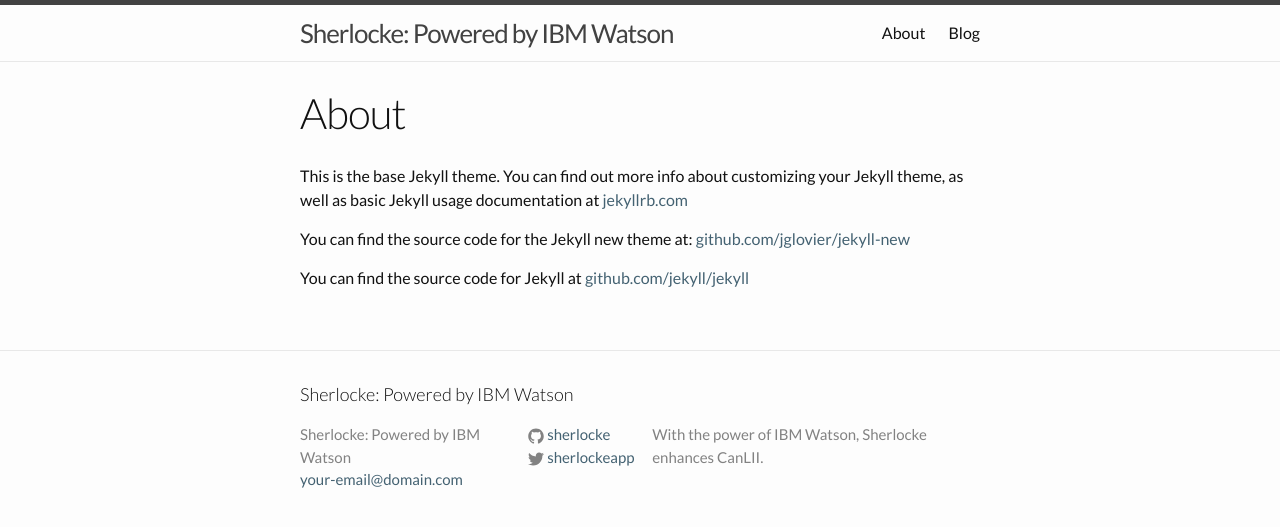
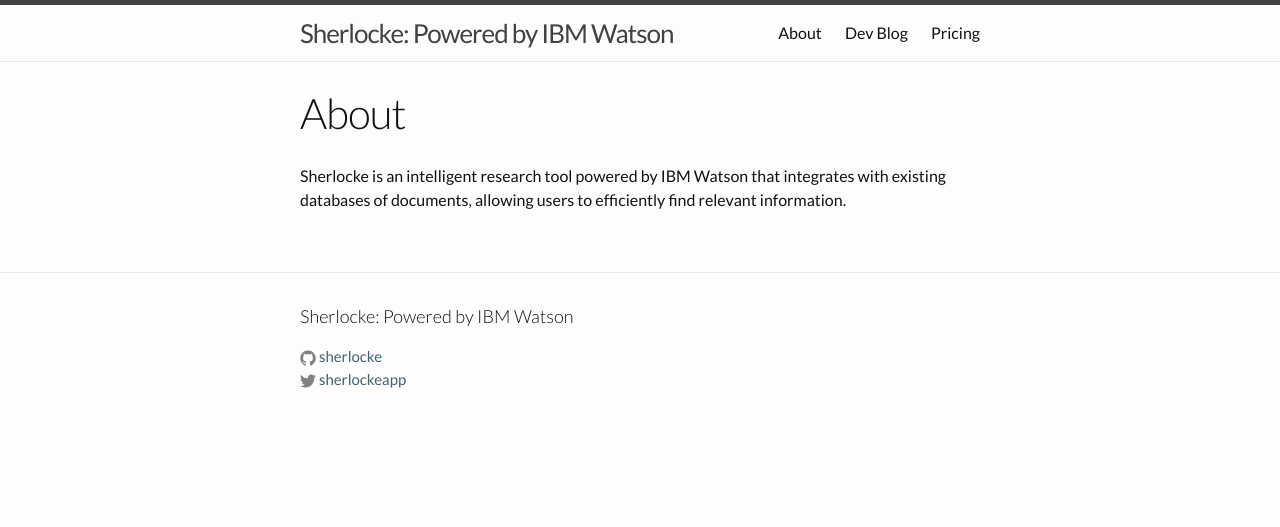
Before and after one commit to sherlocke/sherlocke.github.io, a Jekyll site: the page built from about.md, in a window 1280 px wide. Shown: the top 527 px of the page. Built offline with Jekyll 4.4.1, drawn with Linux system fonts in a browser that asks for light colours.

Commit message:
Placeholder dev blog things

```diff
--- a/_includes/footer.html
+++ b/_includes/footer.html
@@ -5,14 +5,8 @@
     <h2 class="footer-heading">{{ site.title }}</h2>
 
     <div class="footer-col-wrapper">
-      <div class="footer-col  footer-col-1">
-        <ul class="contact-list">
-          <li>{{ site.title }}</li>
-          <li><a href="mailto:{{ site.email }}">{{ site.email }}</a></li>
-        </ul>
-      </div>
 
-      <div class="footer-col  footer-col-2">
+      <div class="footer-col">
         <ul class="social-media-list">
           {% if site.github_username %}
           <li>
@@ -42,11 +36,9 @@
             </a>
           </li>
           {% endif %}
+
+          <!-- <li><a href="mailto:{{ site.email }}">{{ site.email }}</a></li> -->
         </ul>
-      </div>
-
-      <div class="footer-col  footer-col-3">
-        <p class="text">{{ site.description }}</p>
       </div>
     </div>
 
--- a/_sass/_layout.scss
+++ b/_sass/_layout.scss
@@ -195,7 +195,7 @@
       text-align: center;
       text-decoration: none;
       transition: background-color 0.3s, color 0.3s;
-      width: 10em;
+      width: 15em;
 
       &:hover {
         background-color: #fff;
--- a/about.md
+++ b/about.md
@@ -4,8 +4,4 @@
 permalink: /about/
 ---
 
-This is the base Jekyll theme. You can find out more info about customizing your Jekyll theme, as well as basic Jekyll usage documentation at [jekyllrb.com](http://jekyllrb.com/)
-
-You can find the source code for the Jekyll new theme at: [github.com/jglovier/jekyll-new](https://github.com/jglovier/jekyll-new)
-
-You can find the source code for Jekyll at [github.com/jekyll/jekyll](https://github.com/jekyll/jekyll)
+Sherlocke is an intelligent research tool powered by IBM Watson that integrates with existing databases of documents, allowing users to efficiently find relevant information.
--- a/blog.html
+++ b/blog.html
@@ -1,6 +1,6 @@
 ---
 layout: page
-title: Blog
+title: Dev Blog
 permalink: /blog/
 ---
 
```
Also changed, not shown: _layouts/home.html (+4 -4 lines), pricing.md (added, +7 -0 lines).
